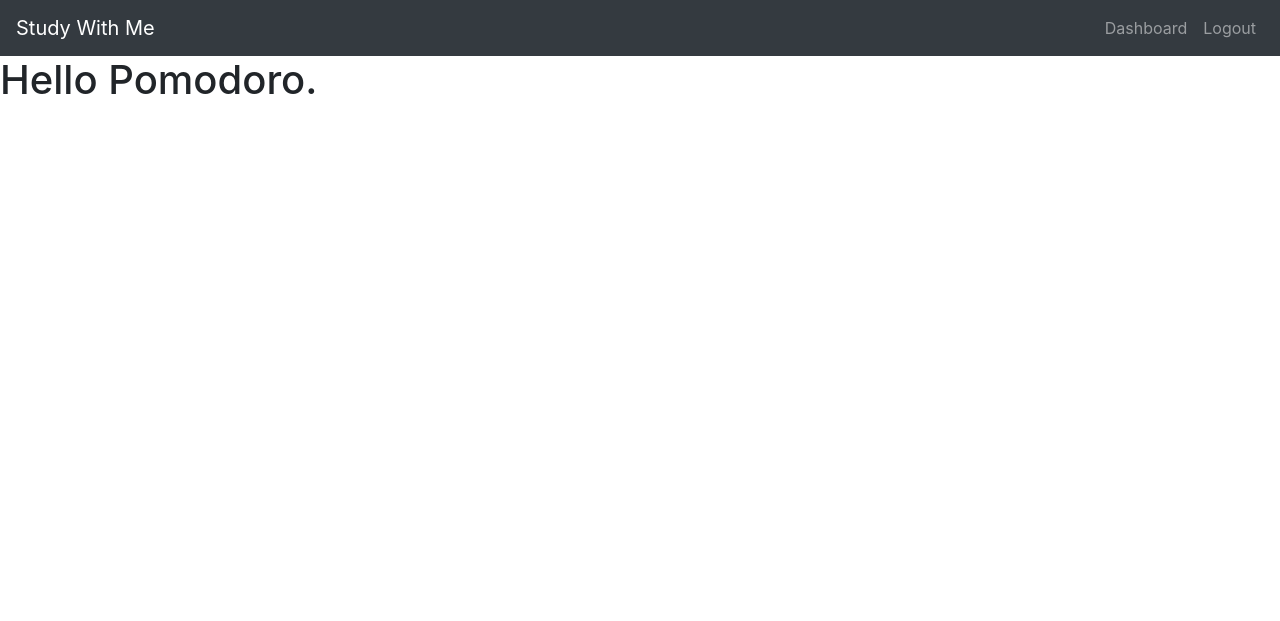
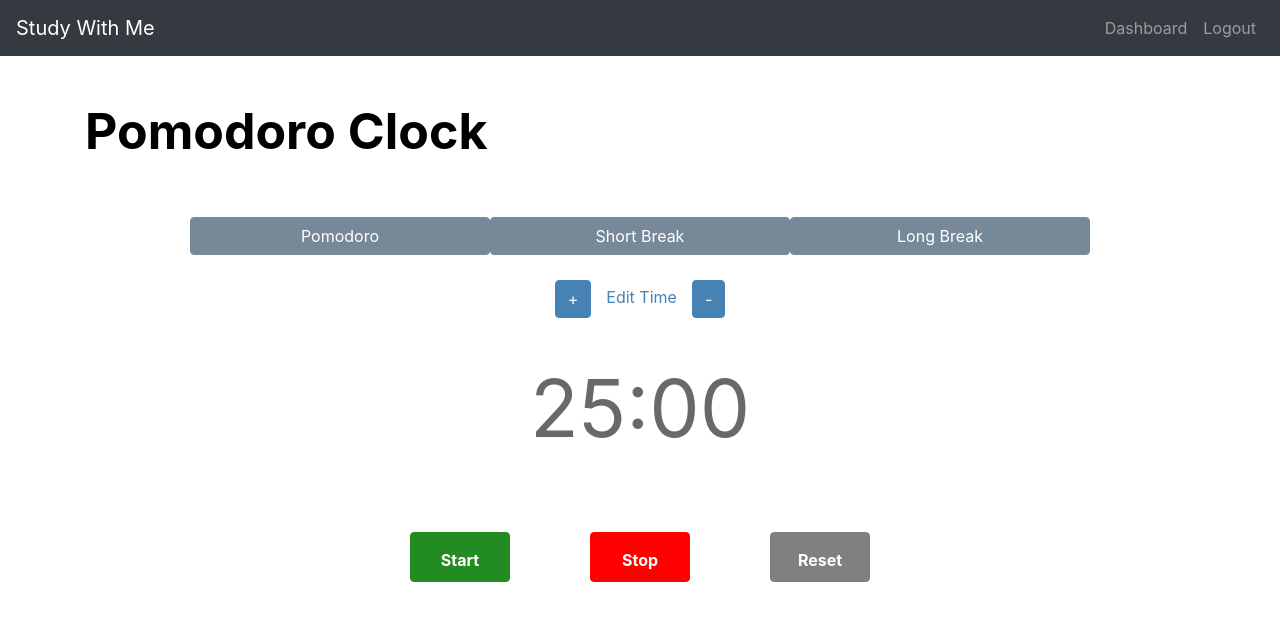
Before and after one commit to mthaker1/Study-With-Me, a Flask app: page /pomodoro in a window 1280 px wide. Shown: the top 621 px of the page. Run offline with Flask 2, Linux system fonts and the light colour scheme; the visitor is signed in with stand-in values (Sample User, id 1); some libraries are stand-ins or nearby versions.

Commit message:
Completed the Pomodoro Timer Application

```diff
--- /dev/null
+++ b/static/javascript/pomodoro.js
@@ -0,0 +1,163 @@
+class PomodoroApp extends React.Component {
+
+
+  constructor(props){
+    super(props)
+
+    this.modeSeconds = {
+      "pomodoro": 25*60,
+      "shortBreak": 5*60,
+      "longBreak": 10*60
+    }
+
+    this.modeTime = {
+      "pomodoro": JSON.stringify({"h":0,"m":25,"s":0}),
+      "shortBreak": JSON.stringify({"h":0,"m":5,"s":0}),
+      "longBreak": JSON.stringify({"h":0,"m":10,"s":0})
+    }
+
+    this.state = {
+      mode: "pomodoro",
+      time: JSON.stringify({"h":0,"m":25,"s":0}),
+      seconds: 25*60,
+      timerMode:"pomodoroReset"
+    }
+    this.timer = 0
+
+    this.modeChange = this.modeChange.bind(this)
+    this.timeModeChange = this.timeModeChange.bind(this)
+    this.changeTime = this.changeTime.bind(this)
+    this.startTimer = this.startTimer.bind(this)
+    this.countDown = this.countDown.bind(this)
+
+  }
+
+
+  modeChange = (targetId) => {
+    this.setState({mode:targetId,time: this.modeTime[targetId], seconds: this.modeSeconds[targetId]});
+    this.timer  = 0;
+  }
+
+  timeModeChange = (targetId) => {
+    this.setState({timerMode:targetId})
+    if(targetId == "pomodoroStart"){
+      this.startTimer();
+    }
+    else if(targetId == "pomodoroStop"){
+      this.stopTimer();
+    }
+    else if(targetId == "pomodoroReset"){
+      this.resetTimer();
+    }
+
+  }
+
+  changeTime = (targetId) => {
+
+    if(targetId == "addTime" && this.state.seconds <= 59*60){
+      this.modeSeconds[this.state.mode] += 60;
+      this.modeTime[this.state.mode] = this.secondsToTime(this.modeSeconds[this.state.mode]);
+      this.setState({time:this.modeTime[this.state.mode],seconds:this.modeSeconds[this.state.mode]});
+    }
+    else if(targetId == "minusTime" && this.state.seconds >= 0){
+      this.modeSeconds[this.state.mode] -= 60;
+      this.modeTime[this.state.mode] = this.secondsToTime(this.modeSeconds[this.state.mode]);
+      this.setState({time:this.modeTime[this.state.mode],seconds:this.modeSeconds[this.state.mode]});
+    }
+  }
+
+  secondsToTime = (secs) => {
+    let hours = Math.floor(secs / (60 * 60));
+
+    let divisor_for_minutes = secs % (60 * 60);
+    let minutes = Math.floor(divisor_for_minutes / 60);
+
+    let divisor_for_seconds = divisor_for_minutes % 60;
+    let seconds = Math.ceil(divisor_for_seconds);
+
+    let obj = {
+      "h": hours,
+      "m": minutes,
+      "s": seconds
+    };
+    return JSON.stringify(obj);
+  }
+
+  startTimer = () => {
+    if (this.state.seconds > 0) {
+      this.timer = setInterval(this.countDown, 1000);
+    }
+  }
+
+  stopTimer = () => {
+    clearInterval(this.timer);
+  }
+
+  resetTimer = () => {
+    this.stopTimer();
+    this.setState({time:this.modeTime[this.state.mode],seconds:this.modeSeconds[this.state.mode]})
+  }
+
+  countDown = () => {
+    // Remove one second, set state so a re-render happens.
+    let seconds = this.state.seconds - 1;
+    this.setState({
+      time: this.secondsToTime(seconds),
+      seconds: seconds,
+    });
+
+    // Check if we're at zero.
+    if (seconds == 0) {
+      clearInterval(this.timer);
+    }
+  }
+
+  cleanFormat = (timeObj) => {
+    let obj = JSON.parse(timeObj);
+    let timeString = obj.m + ":" + ("0" + obj.s).slice(-2);
+    return timeString;
+  }
+
+  render(){
+    return (
+      <div id="pomodoroEntirePage">
+        <div id="pomodoroPageTopLayer">
+          <span id = "pomodoroPageTitle">Pomodoro Clock</span>
+        </div>
+
+
+        <br/>
+        <br/>
+
+        <div className = "text-center">
+          <button onClick={e => this.modeChange(e.target.id)} className = "btn btn-primary pomodoroLongButton" id = "pomodoro">Pomodoro </button>
+          <button onClick={e => this.modeChange(e.target.id)} className = "btn btn-primary pomodoroLongButton" id = "shortBreak">Short Break</button>
+          <button onClick={e => this.modeChange(e.target.id)} className = "btn btn-primary pomodoroLongButton" id = "longBreak">Long Break </button>
+
+          <br/>
+
+          <p id = "pomodoroTimeChange">
+            <button onClick={e => this.changeTime(e.target.id)} className = "btn btn-primary" id = "pomodoroAddTime">+</button>
+            Edit Time
+            <button onClick={e => this.changeTime(e.target.id)} className = "btn btn-primary" id = "pomodoroMinusTime">-</button>
+          </p>
+
+          <p id = "pomodoroTimer">{this.cleanFormat(this.state.time)}</p>
+
+          <br/>
+          <br/>
+
+          <button onClick={e => this.timeModeChange(e.target.id)} className = "btn btn-primary pomodoroLargeButton" id = "pomodoroStart">Start</button>
+          <button onClick={e => this.timeModeChange(e.target.id)} className = "btn btn-primary pomodoroLargeButton" id = "pomodoroStop">Stop</button>
+          <button onClick={e => this.timeModeChange(e.target.id)} className = "btn btn-primary pomodoroLargeButton" id = "pomodoroReset">Reset</button>
+        </div>
+      </div>
+    )
+  }
+
+}
+
+ReactDOM.render(
+  <PomodoroApp />,
+  document.getElementById("pomodoroPageContainer")
+);
--- /dev/null
+++ b/static/pomodoro.css
@@ -0,0 +1,72 @@
+#pomodoroPageContainer{
+  margin-top:3%;
+}
+
+#pomodoroPageTopLayer{
+  width:100%;
+}
+
+
+#pomodoroPageTitle{
+  font-size:50px;
+  color:black;
+  font-weight: bold;
+}
+
+
+.pomodoroLongButton{
+  width: 300px;
+  background-color: lightslategray;
+  border-color:lightslategray;
+}
+
+#pomodoroTimer{
+  color:dimgray;
+  font-size: 80px;
+  margin-top: 30px;
+}
+
+.pomodoroLargeButton{
+  margin-right: 40px;
+  margin-left: 40px;
+  height: 50px;
+  width: 100px;
+  padding-top: 12px;
+  font-weight: bold;
+}
+
+#pomodoroStart{
+  background-color: forestgreen;
+  border-color:forestgreen;
+}
+
+#pomodoroStop{
+  background-color: red;
+  border-color:red;
+}
+
+#pomodoroReset{
+  background-color: grey;
+  border-color:grey;
+}
+
+#pomodoroTimeChange{
+  color: steelblue;
+  margin-top: 25px;
+}
+
+
+
+#pomodoroAddTime{
+  margin-right: 15px;
+  margin-left: 15px;
+  background-color: steelblue;
+  border-color:steelblue;
+}
+
+#pomodoroMinusTime{
+  margin-right: 15px;
+  margin-left: 15px;
+  background-color: steelblue;
+  border-color:steelblue;
+}
--- a/templates/calendar.html
+++ b/templates/calendar.html
@@ -5,6 +5,6 @@
 
 <h1>Calendar</h1>
 
-<div id='calendar'></div>
+<div class="container" id='calendar'></div>
 
 {% endblock %}
--- a/templates/layout.html
+++ b/templates/layout.html
@@ -6,6 +6,8 @@
     <link rel="stylesheet" href="https://stackpath.bootstrapcdn.com/bootstrap/4.3.1/css/bootstrap.min.css">
     <link rel="stylesheet" href="https://use.fontawesome.com/releases/v5.8.1/css/solid.css" integrity="sha384-QokYePQSOwpBDuhlHOsX0ymF6R/vLk/UQVz3WHa6wygxI5oGTmDTv8wahFOSspdm" crossorigin="anonymous">
     <link rel="stylesheet" href="https://use.fontawesome.com/releases/v5.8.1/css/fontawesome.css" integrity="sha384-vd1e11sR28tEK9YANUtpIOdjGW14pS87bUBuOIoBILVWLFnS+MCX9T6MMf0VdPGq" crossorigin="anonymous">
+    <link href="https://fonts.googleapis.com/css?family=Titan+One" rel="stylesheet">
+    <link href="https://fonts.googleapis.com/css?family=Courgette" rel="stylesheet">
 
     <!-- Full Calendar CSS -->
     <link rel="stylesheet" type="text/css" href="https://cdn.jsdelivr.net/npm/@fullcalendar/core@4.1.0/main.css">
@@ -17,12 +19,14 @@
     <link rel="stylesheet" type="text/css" href="{{ url_for('static', filename = 'login.css')}}">
     <link rel="stylesheet" type="text/css" href="{{ url_for('static', filename = 'dashboard.css')}}">
     <link rel="stylesheet" type="text/css" href="{{ url_for('static', filename = 'calendar.css')}}">
+    <link rel="stylesheet" type="text/css" href="{{ url_for('static', filename = 'pomodoro.css')}}">
 
+    <!-- React Scripts -->
+    <script crossorigin src="https://unpkg.com/react@16/umd/react.development.js"></script>
+    <script crossorigin src="https://unpkg.com/react-dom@16/umd/react-dom.development.js"></script>
+    <script src="https://unpkg.com/babel-standalone@6/babel.min.js"></script>
   </head>
 
-  <script>
-
-  </script>
 
   <body>
     {% include 'includes/_navbar.html' %}
@@ -41,6 +45,7 @@
 
     <!-- Scripts from files within the project -->
     <script src="/static/javascript/calendar.js" charset="utf-8"></script>
+    <script type="text/babel" src="/static/javascript/pomodoro.js"></script>
 
   </body>
 </html>
--- a/templates/pomodoro.html
+++ b/templates/pomodoro.html
@@ -2,6 +2,9 @@
 
 {% block body %}
 
-<h1>Hello Pomodoro.</h1>
+
+<div class="container" id="pomodoroPageContainer">
+
+</div>
 
 {% endblock %}
```
